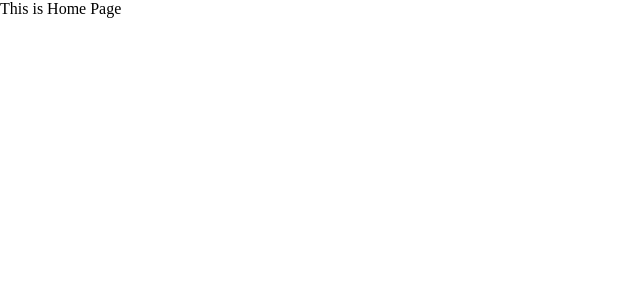
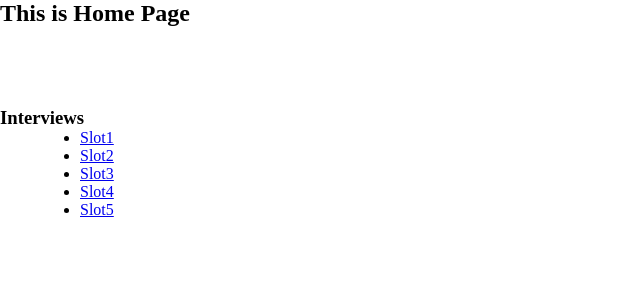
Before and after one commit to Nabab-Hub/extobot, a React (Vite) app in the folder extobot/: page / in a window 1280 px wide. Shown: the top 300 px of the page, without its empty margins (0-640 px from the left). Built offline with nearby package versions, Linux system fonts and the light colour scheme; no server answers.

Commit message:
Update Home.jsx

```diff
--- a/extobot/src/pages/Home.jsx
+++ b/extobot/src/pages/Home.jsx
@@ -1,12 +1,21 @@
 import React, { useEffect, useState } from 'react'
 import './Home.css'
-
-
+import { NavLink } from 'react-router-dom'
 
 export default function Home() {
+
     return (
         <div className="home-page">
-            This is Home Page
+            <h2>This is Home Page </h2>
+
+            <h3 style={{marginTop:"5rem"}}>Interviews</h3>
+            <ul style={{marginLeft: "5rem"}}>
+              <li><NavLink to="/interviews/slot1">Slot1</NavLink></li>
+              <li><NavLink to="/interviews/slot2">Slot2</NavLink></li>
+              <li><NavLink to="/interviews/slot3">Slot3</NavLink></li>
+              <li><NavLink to="/interviews/slot4">Slot4</NavLink></li>
+              <li><NavLink to="/interviews/slot5">Slot5</NavLink></li>
+            </ul>
         </div>
     )
 }
```
